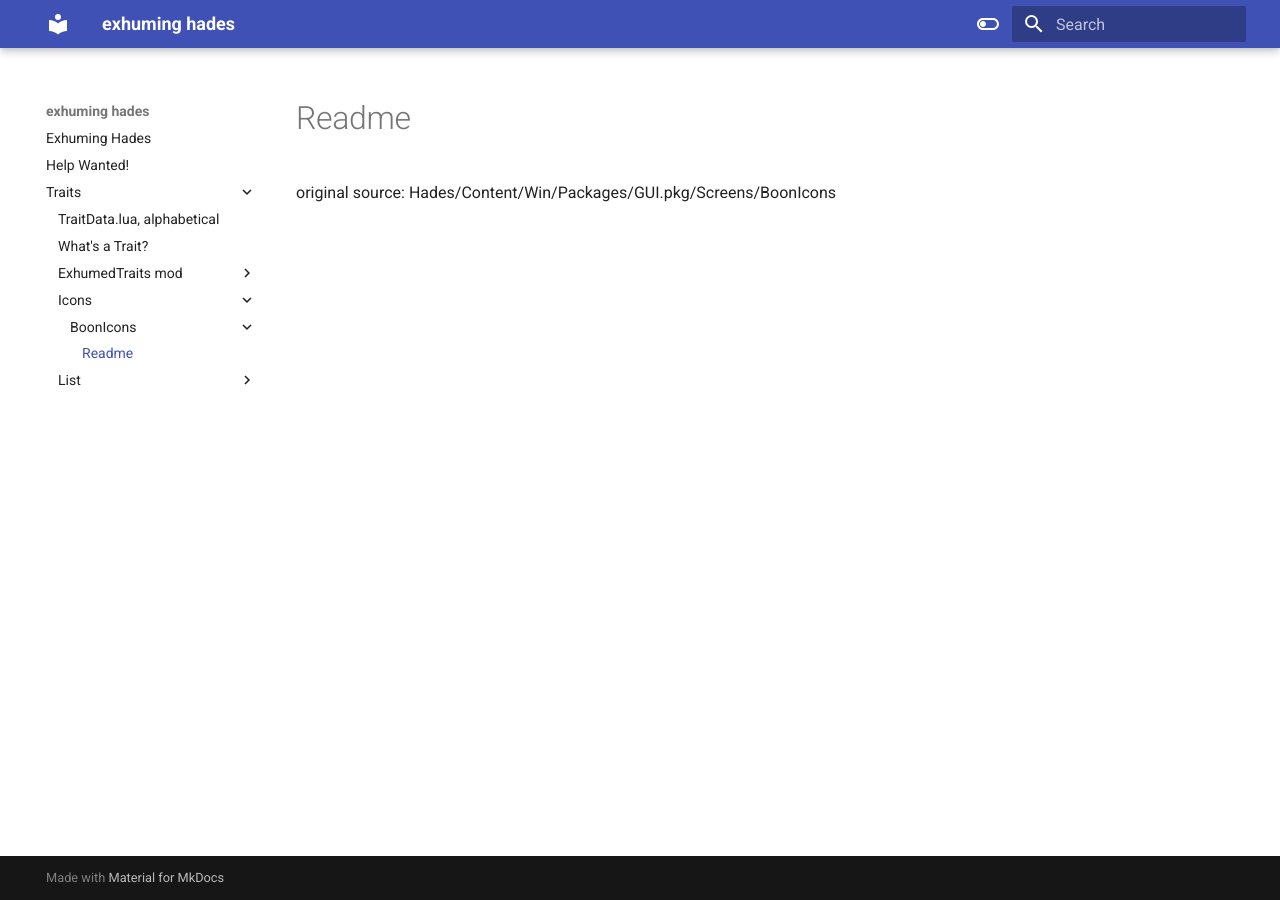
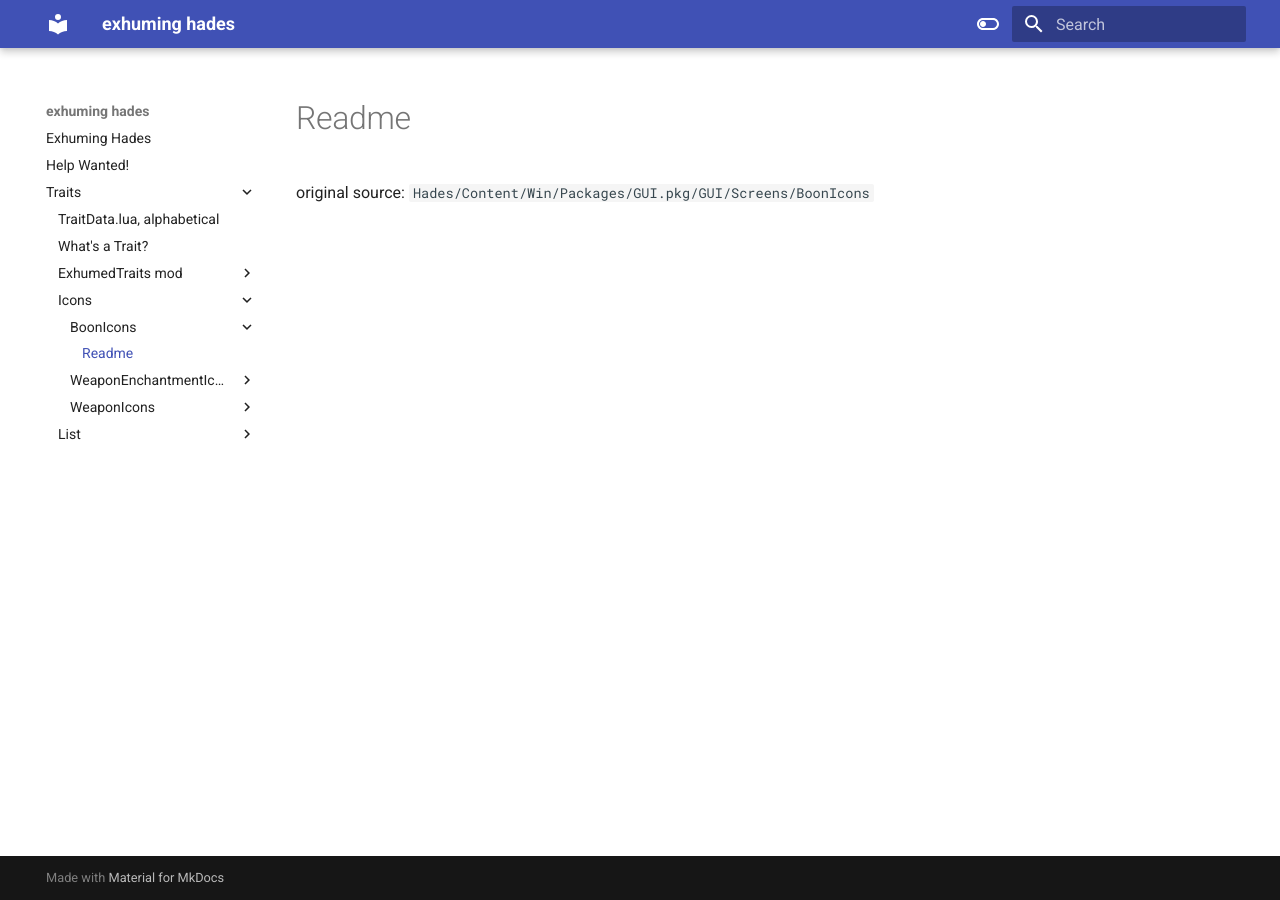
Before and after one commit to qaznotquaz/exhume-hades, an MkDocs documentation site: the page built from docs/traits/icons/BoonIcons/readme.md, in a window 1280 px wide. Built offline with MkDocs 1.6.1 and Material for MkDocs 9.7.7, drawn with Linux system fonts in a browser that asks for light colours.

Commit message:
attempt to fix broken icons

```diff
--- a/docs/traits/icons/BoonIcons/readme.md
+++ b/docs/traits/icons/BoonIcons/readme.md
@@ -1 +1 @@
-original source: Hades/Content/Win/Packages/GUI.pkg/Screens/BoonIcons
+original source: `Hades/Content/Win/Packages/GUI.pkg/GUI/Screens/BoonIcons`
```
Also changed, not shown: docs/traits/icons/WeaponEnchantmentIcons/readme.md (added, +1 -0 lines), docs/traits/icons/WeaponIcons/readme.md (added, +1 -0 lines), docs/traits/list/AmmoFieldTrait.md (+1 -1 lines).
